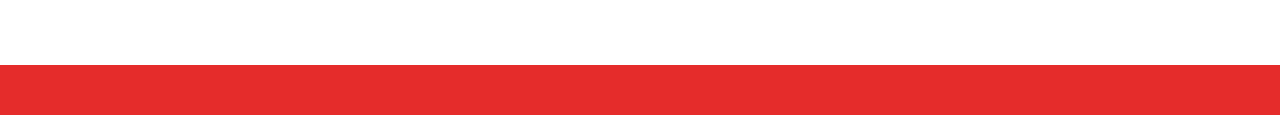
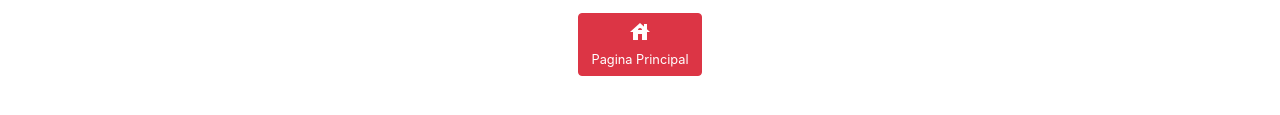
Before and after one commit to Moniph/Cuaren, a plain HTML site: page index.html in a window 1280 px wide. Shown: the part 921-1036 px from the top of the page. Before the commit the page ends 986 px from the top, so only its background shows below. Drawn offline with nearby package versions, Linux system fonts and the light colour scheme.

Commit message:
boton para pagina inicial

```diff
--- a/index.html
+++ b/index.html
@@ -162,6 +162,14 @@
                         </div>
                     </div>
                 </div>
+                <div class="d-flex align-items-center justify-content-center my-3">
+                    <a href="#" class="btn btn-danger text-center">
+                        <span class="material-icons">
+                            house
+                        </span>
+                        <small class="d-block">Pagina Principal</small>
+                    </a>
+                </div>
             </section>
         </section>
 
@@ -236,7 +244,10 @@
                         <h6>Tiempo de preparacion: 90min</h6>
                         <div class="px-3 my-4">
                             <div class="embed-responsive embed-responsive-4by3">
-                                <iframe width="956" height="538" src="https://www.youtube.com/embed/sLObwQ9DxJs" frameborder="0" allow="accelerometer; autoplay; encrypted-media; gyroscope; picture-in-picture" allowfullscreen></iframe>
+                                <iframe width="956" height="538" src="https://www.youtube.com/embed/sLObwQ9DxJs"
+                                    frameborder="0"
+                                    allow="accelerometer; autoplay; encrypted-media; gyroscope; picture-in-picture"
+                                    allowfullscreen></iframe>
                             </div>
                         </div>
                     </div>
```
